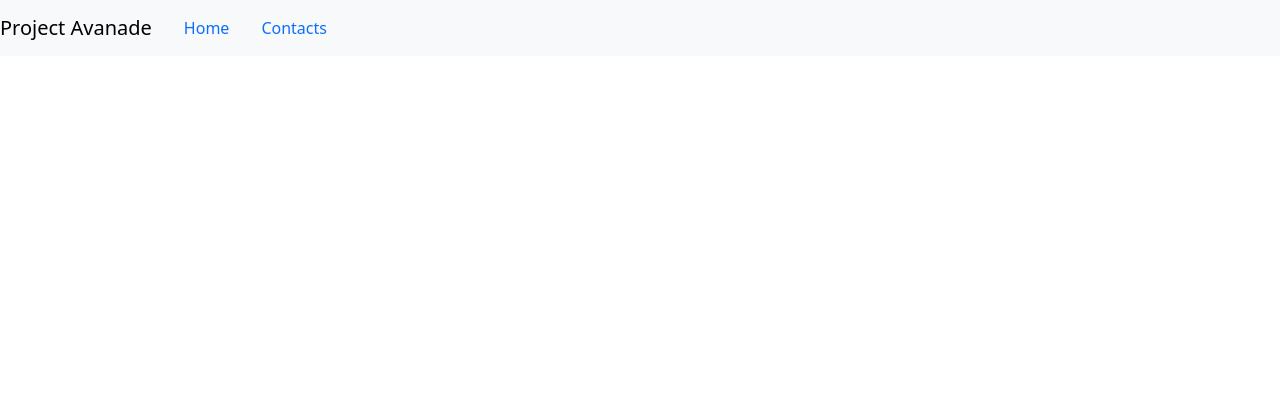
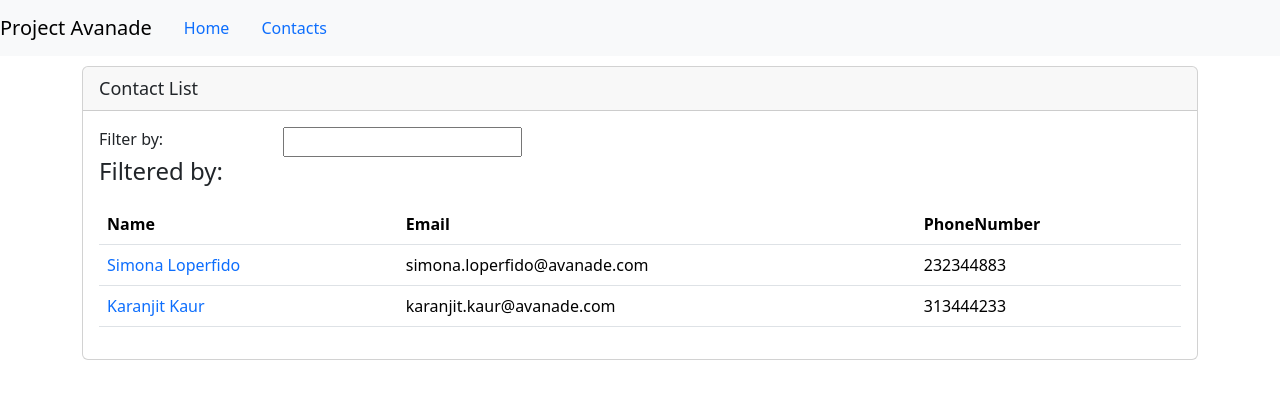
Before and after one commit to KaranjitKaurKK/Avanade.WebDev.KaranSimo, an Angular app: page /contacts in a window 1280 px wide. Shown: the top 398 px of the page. Built offline with nearby package versions, Linux system fonts and the light colour scheme.

Commit message:
commit prova

```diff
--- a/src/api/contacts/contacts.json
+++ b/src/api/contacts/contacts.json
@@ -3,12 +3,12 @@
     "contactId": 1,
     "contactName": "Simona Loperfido",
     "Email": "simona.loperfido@avanade.com",
-    "PhoneNumber": "232344883"
+    "PhoneNumber": 232344883
   },
   {
     "contactId": 2,
     "contactName": "Karanjit Kaur",
     "Email": "karanjit.kaur@avanade.com",
-    "PhoneNumber": "232344883"
+    "PhoneNumber": 313444233
   }
 ]
--- a/src/app/app.component.ts
+++ b/src/app/app.component.ts
@@ -10,6 +10,9 @@ import { Component } from '@angular/core';
       <li><a class='nav-link' routerLink='/products'>Contacts</a></li>
     </ul>
   </nav>
+  <div class='container'>
+    <router-outlet></router-outlet>
+  </div>
   `
 })
 export class AppComponent {
--- /dev/null
+++ b/src/app/contacts/contact-detail.component.html
@@ -0,0 +1,12 @@
+<div class='card'>
+    <div class='card-header'>
+        {{pageTitle + ': ' + contact?.contactName}}
+    </div>
+    <div class='card-footer'>
+        <button class='btn btn-outline-secondary'
+            style='width:80px'
+            (click)='onBack()'>
+          <i class='fa fa-chevron-left'></i> Back
+        </button>
+    </div>
+</div>
--- /dev/null
+++ b/src/app/contacts/contact-detail.component.ts
@@ -0,0 +1,31 @@
+import { Component, OnInit } from '@angular/core';
+import { ActivatedRoute, Router } from '@angular/router';
+import { IContact } from './contact';
+
+@Component({
+  templateUrl: './contact-detail.component.html',
+  styleUrls: ['./contact-detail.component.css']
+})
+export class ContactDetailComponent implements OnInit {
+  pageTitle: string = 'Contact Detail';
+  contact: IContact | undefined;
+
+  constructor(private route: ActivatedRoute,
+              private router: Router) { }
+
+  ngOnInit(): void {
+    const id = Number(this.route.snapshot.paramMap.get('id'));
+    this.pageTitle += `: ${id}`;
+    this.contact = {
+      "contactId": id,
+      "contactName": "Simona Loperfido",
+      "Email": "simona.loperfido@avanade.com",
+      "PhoneNumber": 232344883
+    };
+  }
+
+  onBack(): void {
+    this.router.navigate(['/contacts']);
+  }
+
+}
--- /dev/null
+++ b/src/app/contacts/contact-detail.guard.ts
@@ -0,0 +1,24 @@
+import { Injectable } from '@angular/core';
+import { ActivatedRouteSnapshot, CanActivate, Router, RouterStateSnapshot, UrlTree } from '@angular/router';
+import { Observable } from 'rxjs';
+
+@Injectable({
+  providedIn: 'root'
+})
+export class ContactDetailGuard implements CanActivate {
+
+  constructor(private router: Router) {}
+
+  canActivate(
+    route: ActivatedRouteSnapshot,
+    state: RouterStateSnapshot): Observable<boolean | UrlTree> | Promise<boolean | UrlTree> | boolean | UrlTree {
+      const id = Number(route.paramMap.get('id'));
+      if(isNaN(id) || id < 1) {
+        alert('Invalid contact id');
+        this.router.navigate(['/contacts']);
+        return false;
+      }
+    return true;
+  }
+
+}
--- /dev/null
+++ b/src/app/contacts/contact-list.component.css
@@ -0,0 +1,3 @@
+thead {
+    color: #337AB7;
+}
--- a/src/app/contacts/contact-list.component.html
+++ b/src/app/contacts/contact-list.component.html
@@ -16,7 +16,7 @@
             </div>
         </div>
         <div class='table-responsive'>
-            <table class='table' *ngIf='products.length'>
+            <table class='table' *ngIf='contacts.length'>
                 <thead>
                     <tr>
                         <th>Name</th>
@@ -25,7 +25,7 @@
                     </tr>
                 </thead>
                 <tbody>
-                    <tr *ngFor='let product of filteredContacts'>
+                    <tr *ngFor='let contact of filteredContacts'>
                         <td>
                             <a [routerLink]="['/contacts', contact.contactId]">
                                 {{contact.contactName}}
--- /dev/null
+++ b/src/app/contacts/contact.module.ts
@@ -0,0 +1,25 @@
+import { NgModule } from '@angular/core';
+import { ContactListComponent } from './contact-list.component';
+import { ContactDetailComponent } from './contact-detail.component';
+import { RouterModule } from '@angular/router';
+import { ContactDetailGuard } from './contact-detail.guard';
+import { SharedModule } from '../shared/shared.module';
+
+@NgModule({
+  declarations: [
+    ContactListComponent,
+    ContactDetailComponent
+  ],
+  imports: [
+    RouterModule.forChild([
+      { path: 'contacts', component: ContactListComponent },
+      {
+        path: 'contacts/: id',
+        canActivate: [ContactDetailGuard],
+        component: ContactDetailComponent
+      }
+    ]),
+    SharedModule
+  ]
+})
+export class ContactModule { }
--- a/src/app/contacts/contact.ts
+++ b/src/app/contacts/contact.ts
@@ -1,6 +1,6 @@
 export interface IContact {
     contactId: number;
     contactName: string;
-    email: string;
-    phoneNumber: number;
+    Email: string;
+    PhoneNumber: number;
 }
```
Also changed, not shown: src/app/app.module.ts (+15 -2 lines), src/app/shared/shared.module.ts (added, +17 -0 lines), src/app/contacts/contact-detail.component.css (added), 2 other files (tests, documents, lock files or other folders).
